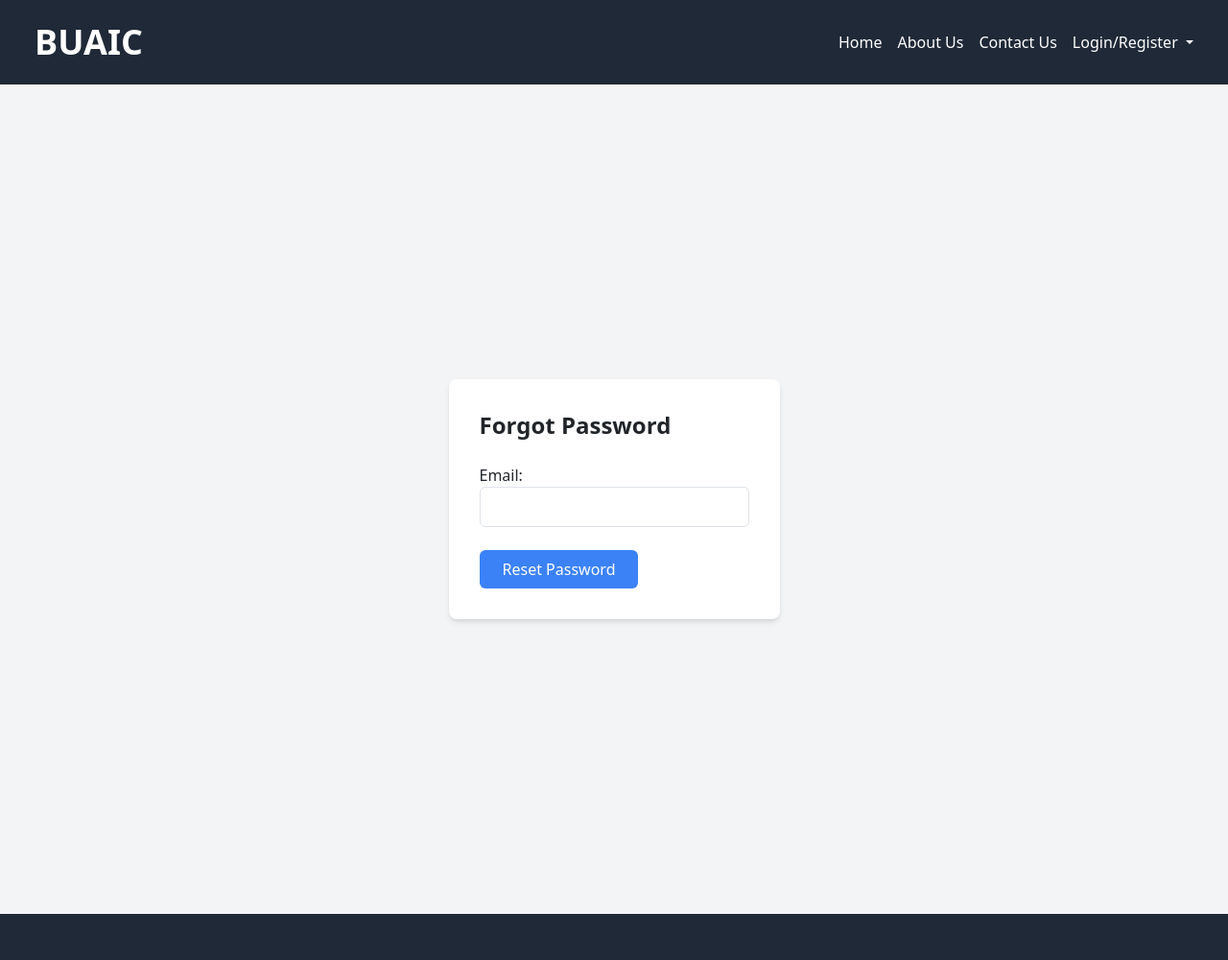
After one commit to sultanmehedimasud/buaic, a Flask app: page /user/forgot-password in a window 1280 px wide. The commit adds this page. Shown: the whole page at 96% size. Run offline with Flask 3, Linux system fonts and the light colour scheme; style sheets or scripts are compiled from the project's sources; some libraries are stand-ins or nearby versions.

Commit message:
Module 2 completed

```diff
--- a/app.py
+++ b/app.py
@@ -3,6 +3,7 @@ import os
 from dotenv import load_dotenv
 from flask import Flask, render_template
 from flask_login import LoginManager
+from flask_mail import Mail, Message
 from flask_migrate import Migrate
 from flask_sqlalchemy import SQLAlchemy
 
@@ -19,11 +20,21 @@ login_manager.login_view = 'login'
 
 app.secret_key = 'a7q!1rg#(-7n9)tuprhy7k(0pie!0l4$@9j+o_s(wfvcm&qbwq'
 
+app.config['MAIL_DEBUG'] = True
+
+app.config['MAIL_SERVER'] = 'smtp.gmail.com'
+app.config['MAIL_PORT'] = 587
+app.config['MAIL_USERNAME'] = os.getenv('MAIL_USERNAME')
+app.config['MAIL_PASSWORD'] = os.getenv('MAIL_PASSWORD')
+app.config['MAIL_USE_TLS'] = True
+app.config['MAIL_USE_SSL'] = False
+app.config['MAIL_DEFAULT_SENDER'] = os.getenv('MAIL_DEFAULT_SENDER')
+
+mail = Mail(app)
 
 from modules.user.views import user_bp
 
 app.register_blueprint(user_bp)
-
 
 from modules.landing.views import landing_bp
 
--- a/modules/user/__init__.py
+++ b/modules/user/__init__.py
@@ -1,5 +1,5 @@
 from flask import Blueprint
 
-user_bp = Blueprint('user', __name__, template_folder='templates', static_folder='static')
+user_bp = Blueprint('user', __name__, url_prefix='/user')
 
 from . import views
--- a/modules/user/models.py
+++ b/modules/user/models.py
@@ -1,4 +1,4 @@
-from flask_bcrypt import Bcrypt
+from flask_bcrypt import Bcrypt, generate_password_hash
 from flask_login import UserMixin
 
 from app import db
@@ -19,6 +19,7 @@ class User(db.Model, UserMixin):
     approved = db.Column(db.Boolean, default=False)
     designation = db.Column(db.String(20), default='General Member')
     joined_semester = db.Column(db.String(10), nullable=False)
+    reset_token = db.Column(db.String(100), unique=True)
 
     def set_password(self, password):
         self._password = bcrypt.generate_password_hash(password).decode('utf-8')
--- a/modules/user/views.py
+++ b/modules/user/views.py
@@ -1,3 +1,5 @@
+import secrets
+import string
 from datetime import datetime
 
 from flask import (Blueprint, flash, redirect, render_template, request,
@@ -5,8 +7,9 @@ from flask import (Blueprint, flash, redirect, render_template, request,
 from flask_bcrypt import Bcrypt
 from flask_login import (LoginManager, current_user, login_manager,
                          login_required, login_user, logout_user)
+from flask_mail import Mail, Message
 
-from app import db, login_manager
+from app import db, login_manager, mail
 from modules.intake.models import Semester
 
 from .models import User
@@ -18,6 +21,30 @@ bcrypt = Bcrypt()
 @login_manager.user_loader
 def load_user(user_id):
     return User.query.get(int(user_id))
+
+def generate_reset_token(length=32):
+    alphabet = string.ascii_letters + string.digits
+    return ''.join(secrets.choice(alphabet) for _ in range(length))
+
+def send_reset_email(user, token, mail):
+    user.reset_token = token
+    db.session.commit()
+
+    print(user.email)
+
+    print(token)
+
+    reset_link = url_for('user.reset_password', token=token, _external=True)
+    msg = Message(subject='Password Reset Request', sender='sabbirwasif27@gmail.com', recipients=[user.email])
+    msg.body = f'''To reset your password, visit the following link:
+
+                {reset_link}
+
+                If you did not make this request then simply ignore this email and no changes will be made.
+                '''
+
+    mail.send(msg)
+
 
 def get_last_semester():
     last_semester = Semester.query.order_by(Semester.semester_name.desc()).first()
@@ -59,7 +86,7 @@ def register():
             blood_group=blood_group,
             department=preferred_department,
             joined_semester=last_semester,
-            password=hashed_password,
+            _password=hashed_password,
         )
 
         db.session.add(user)
@@ -94,3 +121,64 @@ def logout():
     session.pop('user_id', None)
     flash('You have been logged out.', 'success')
     return redirect(url_for('home'))
+
+@user_bp.route('/forgot-password', methods=['GET', 'POST'])
+def forgot_password():
+    if request.method == 'POST':
+        email = request.form.get('email')
+        user = User.query.filter_by(email=email).first()
+        if user:
+            token = generate_reset_token()
+            send_reset_email(user, token, mail)
+            flash('Password reset link sent to your email.', 'success')
+            return redirect(url_for('user.login'))
+        else:
+            flash('Email address not found.', 'danger')
+    return render_template('auth/forgot_password.html')
+
+
+@user_bp.route('/reset-password/<token>', methods=['GET', 'POST'])
+def reset_password(token):
+    print("Reset password function called")
+    user = User.query.filter_by(reset_token=token).first()
+    if not user:
+        flash('Invalid or expired reset token.', 'danger')
+        return redirect(url_for('user.forgot_password'))
+
+    if request.method == 'POST':
+        password = request.form.get('password')
+        confirm_password = request.form.get('confirm_password')
+
+        if password != confirm_password:
+            flash('Passwords do not match.', 'danger')
+            return redirect(url_for('user.reset_password', token=token))
+
+        hashed_password = bcrypt.generate_password_hash(password).decode('utf-8')
+        print(hashed_password)
+        user._password = hashed_password
+        user.reset_token = None
+        db.session.commit()
+
+        flash('Your password has been reset successfully.', 'success')
+        return redirect(url_for('user.login'))
+
+    return render_template('auth/reset_password.html', token=token)
+
+
+@user_bp.route('/change-password', methods=['GET', 'POST'])
+@login_required
+def change_password():
+    if request.method == 'POST':
+        current_password = request.form.get('current_password')
+        new_password = request.form.get('new_password')
+        confirm_password = request.form.get('confirm_password')
+        if current_user.check_password(current_password) and new_password == confirm_password:
+            current_user.set_password(new_password)
+            db.session.commit()
+            flash('Password changed successfully.', 'success')
+            return redirect(url_for('user.login'))
+        else:
+            flash('Failed to change password. Please check your input.', 'error')
+            return redirect(url_for('user.change_password'))
+
+    return render_template('auth/change_password.html')
--- /dev/null
+++ b/templates/auth/forgot_password.html
@@ -0,0 +1,23 @@
+{% extends "base.html" %} {% block title %}Forgot Password - BUAIC{% endblock %}
+{% block content %}
+<div class="bg-gray-100 min-h-screen flex justify-center items-center">
+  <div class="bg-white p-8 rounded-lg shadow-md">
+    <h2 class="text-2xl font-bold mb-4">Forgot Password</h2>
+    <form method="POST" action="{{ url_for('user.forgot_password') }}">
+      <div class="mb-4">
+        <label for="email" class="block">Email:</label>
+        <input
+          type="email"
+          id="email"
+          name="email"
+          required
+          class="border border-gray-300 px-4 py-2 rounded-md w-full"
+        />
+      </div>
+      <button type="submit" class="bg-blue-500 text-white px-4 py-2 rounded-md">
+        Reset Password
+      </button>
+    </form>
+  </div>
+</div>
+{% endblock %}
--- a/templates/auth/login.html
+++ b/templates/auth/login.html
@@ -34,7 +34,7 @@ content %}
           class="border w-full p-2 rounded-md"
         />
       </div>
-
+      <a href="/user/forgot-password"> Forget Password </a>
       <button
         type="submit"
         class="bg-blue-500 text-white p-2 rounded-md hover:bg-blue-600 w-full"
--- a/templates/base.html
+++ b/templates/base.html
@@ -4,7 +4,7 @@
     <head>
       <meta charset="UTF-8" />
       <meta name="viewport" content="width=device-width, initial-scale=1.0" />
-      <title>{% block title %}Your Website Title{% endblock %}</title>
+      <title>{% block title %}BUAIC{% endblock %}</title>
       <link
         rel="stylesheet"
         href="https://cdn.jsdelivr.net/npm/bootstrap@5.3.0/dist/css/bootstrap.min.css"
@@ -63,7 +63,7 @@
               <ul class="dropdown-menu">
                 <li><a href="/profile">Profile</a></li>
                 <li><a href="/edit_profile">Edit Profile</a></li>
-                <li><a href="/change_password">Change Password</a></li>
+                <li><a href="/user/change-password">Change Password</a></li>
                 <li><a href="/user/logout">Logout</a></li>
               </ul>
             </li>
```
Also changed, not shown: migrations/versions/087184a1ca09_.py (added, +56 -0 lines), migrations/versions/3a3b525405db_some_columns_have_been_changed.py (added, +32 -0 lines), migrations/versions/67bc63af6f7b_some_columns_have_been_changed.py (added, +67 -0 lines), migrations/versions/9d8e1b343249_some_columns_have_been_changed.py (added, +32 -0 lines), templates/auth/change_password.html (added, +102 -0 lines), templates/auth/reset_password.html (added, +38 -0 lines), static/css/tailwind.css.
